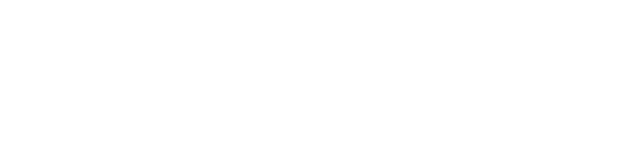
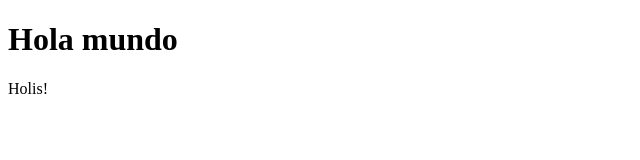
Before and after one commit to Stopatigh/PrograWeb, a plain HTML site: page Index.html in a window 1280 px wide. Shown: the whole page, without its empty margins (0-640 px from the left). Drawn offline with Linux system fonts and the light colour scheme.

Commit message:
Agrego saluditos

```diff
--- a/Index.html
+++ b/Index.html
@@ -6,6 +6,9 @@
     <title>Document</title>
 </head>
 <body>
-
+    <h1>Hola mundo</h1>
+    <p>
+        Holis!
+    </p>
 </body>
 </html>
```
